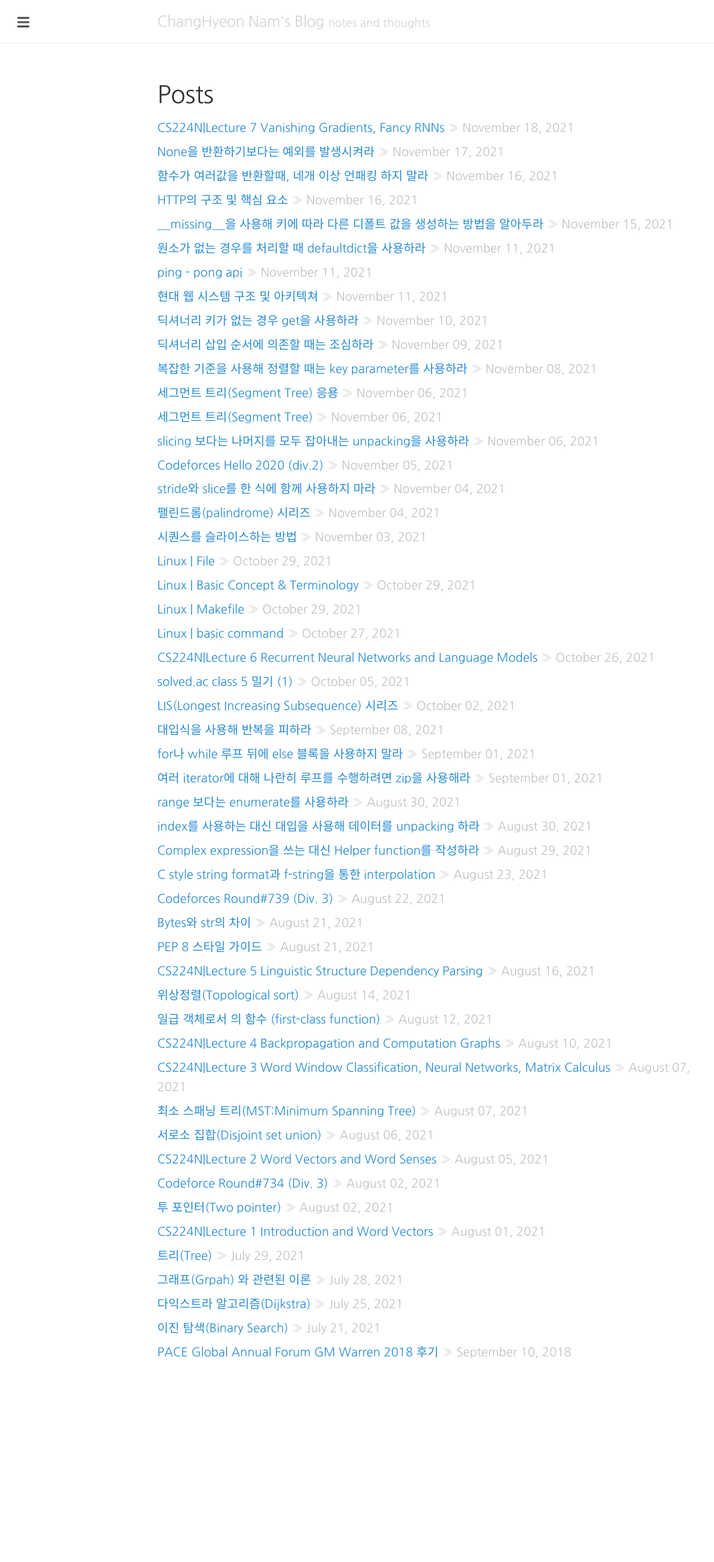
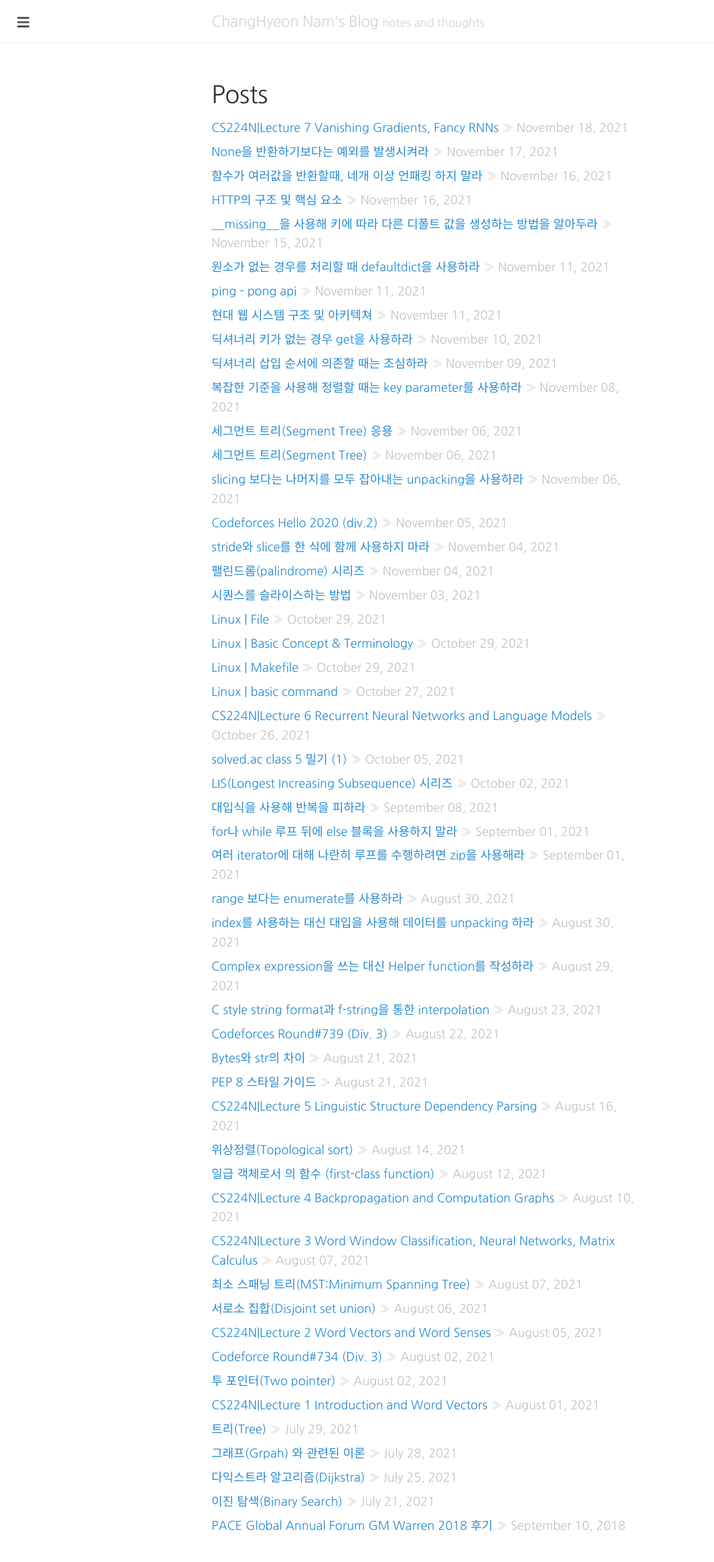
Before and after one commit to changhyeonnam/changhyeonnam.github.io, a Jekyll site: the page built from index.html, in a window 1280 px wide. Shown: the whole page at 67% size, without its empty margins (0-1067 px from the left). Built offline with Jekyll 4.4.1, drawn with Linux system fonts in a browser that asks for light colours; nearby versions of some CDN libraries; comment, search, counter and statistics services are not loaded; before the commit the page ends 2073 px from its top, so only the background shows below that.

Commit message:
Update lanyon.scss

```diff
--- a/_sass/lanyon.scss
+++ b/_sass/lanyon.scss
@@ -77,12 +77,12 @@ h1, h2, h3, h4, h5, h6 {
 }
 @media (min-width: 38em) {
   .container {
-    max-width: 47rem;
+    max-width: 32rem;
   }
 }
 @media (min-width: 56em) {
   .container {
-    max-width: 47rem;
+    max-width: 38rem;
   }
 }
 
```
